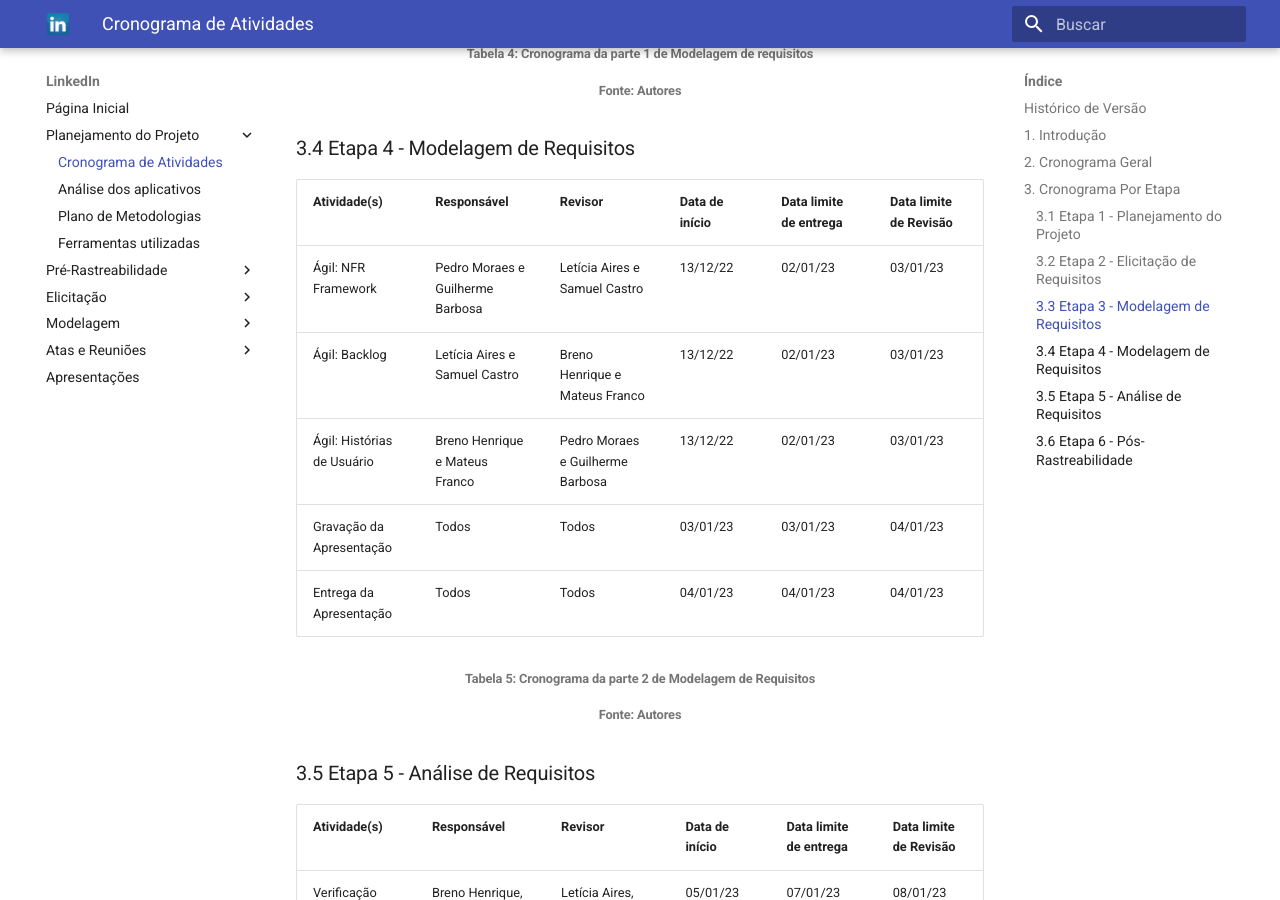
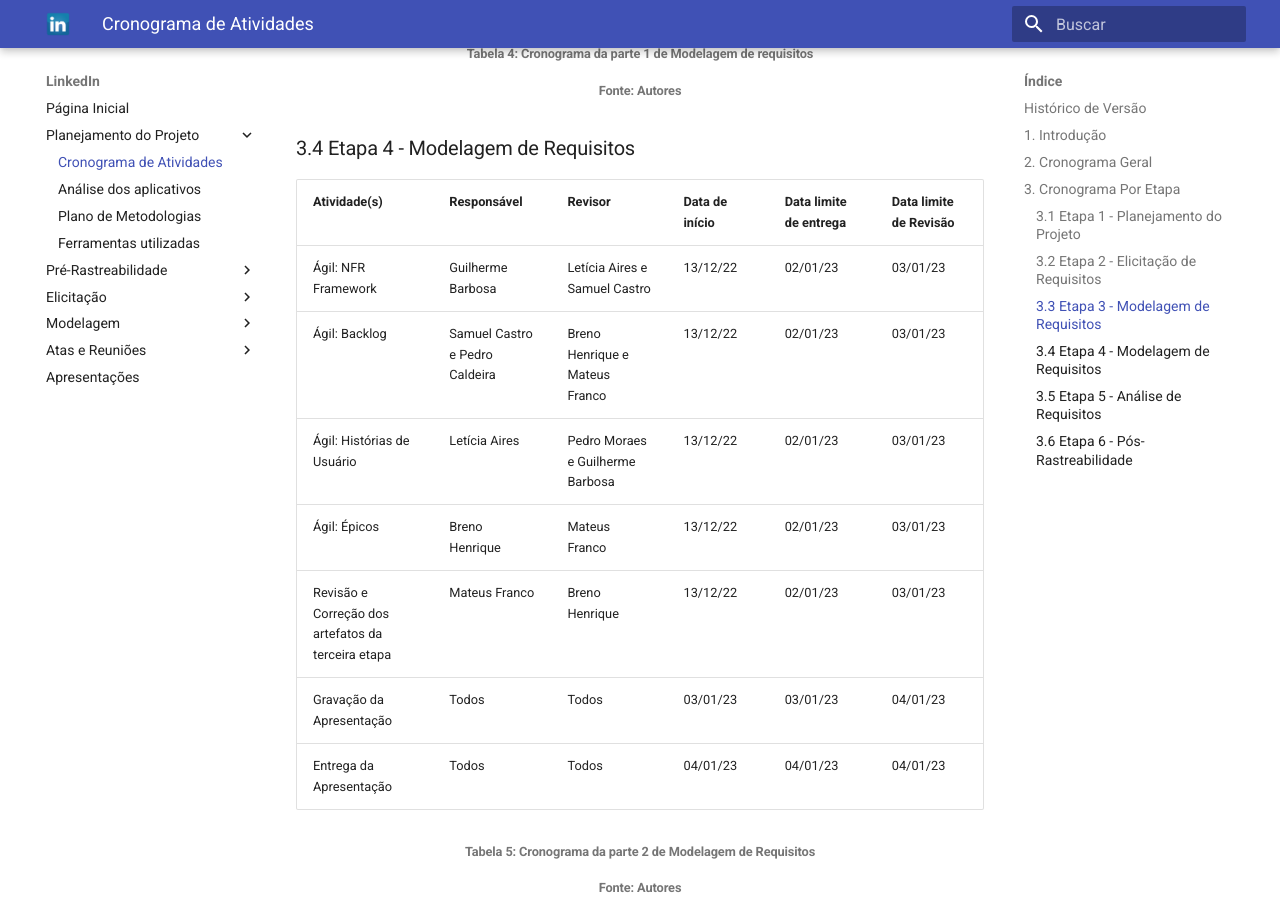
Before and after one commit to Requisitos-de-Software/2022.2-LinkedIn, an MkDocs documentation site: the page built from docs/planejamento/cronograma.md, in a window 1280 px wide and 900 px high, scrolled down 3706 px. Built offline with MkDocs 1.6.1 and Material for MkDocs 9.7.7, drawn with Linux system fonts in a browser that asks for light colours.

Commit message:
Adição do vídeo de apresentação e cronograma atualizado

```diff
--- a/docs/planejamento/cronograma.md
+++ b/docs/planejamento/cronograma.md
@@ -84,9 +84,11 @@ Abaixo segue a Tabela 1 do Planejamento do cronograma de atividades gerais:
 
 | Atividade(s) | Responsável | Revisor | Data de início | Data limite de entrega | Data limite de Revisão |
 | --- | --- | --- | --- | --- | --- |
-| Ágil: NFR Framework | Pedro Moraes e Guilherme Barbosa | Letícia Aires e Samuel Castro | 13/12/22 | 02/01/23 | 03/01/23 |
-| Ágil: Backlog | Letícia Aires e Samuel Castro | Breno Henrique e Mateus Franco | 13/12/22 | 02/01/23 | 03/01/23 |
-| Ágil: Histórias de Usuário | Breno Henrique e Mateus Franco | Pedro Moraes e Guilherme Barbosa | 13/12/22 | 02/01/23 | 03/01/23 |
+| Ágil: NFR Framework | Guilherme Barbosa | Letícia Aires e Samuel Castro | 13/12/22 | 02/01/23 | 03/01/23 |
+| Ágil: Backlog | Samuel Castro e Pedro Caldeira| Breno Henrique e Mateus Franco | 13/12/22 | 02/01/23 | 03/01/23 |
+| Ágil: Histórias de Usuário | Letícia Aires | Pedro Moraes e Guilherme Barbosa | 13/12/22 | 02/01/23 | 03/01/23 |
+| Ágil: Épicos | Breno Henrique | Mateus Franco | 13/12/22 | 02/01/23 | 03/01/23 |
+| Revisão e Correção dos artefatos da terceira  etapa | Mateus Franco | Breno Henrique | 13/12/22 | 02/01/23 | 03/01/23 |
 | Gravação da Apresentação | Todos | Todos | 03/01/23 | 03/01/23 | 04/01/23 |
 | Entrega da Apresentação | Todos | Todos | 04/01/23 | 04/01/23 | 04/01/23 |
 
```
Also changed, not shown: docs/apresentacoes/apresentacoes.md (+10 -0 lines).
